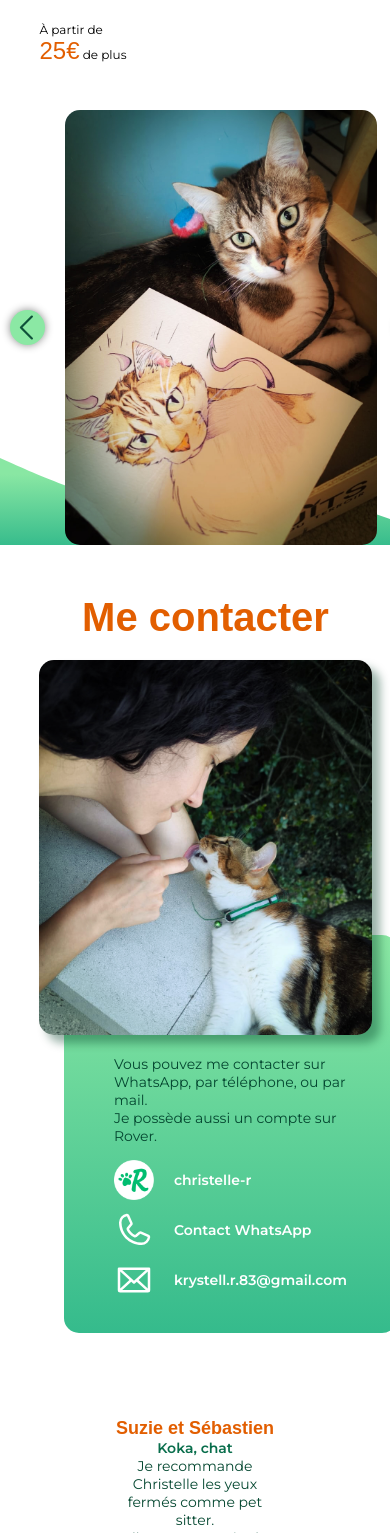
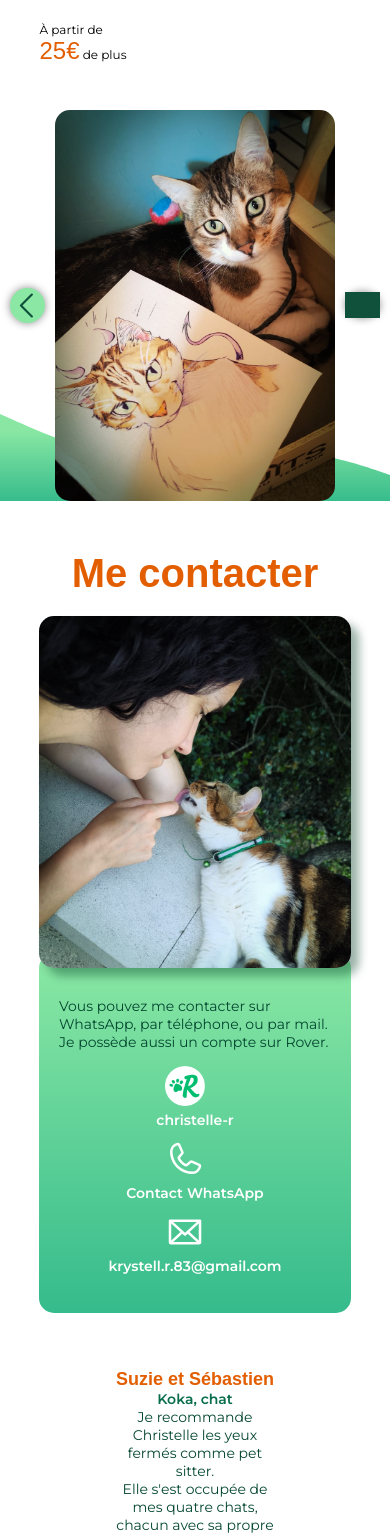
Before and after one commit to ChristelleRevol/Portfolio-2026, a React (Vite) app in the folder portfolio-2026/: page /pet-sitting in a window 390 px wide. Shown: the part 5250-6783 px from the top of the page. Built offline with nearby package versions, Linux system fonts and the light colour scheme; grey boxes are pictures that could not be loaded; a web font is replaced by a local one.

Commit message:
petcontact rectangle & text positions fixed

```diff
--- a/portfolio-2026/src/components/PetContact.jsx
+++ b/portfolio-2026/src/components/PetContact.jsx
@@ -17,7 +17,7 @@ const PetContact = () => {
 
   <div className="petcontact-rectangle-div">
     {/* <img src={Rectangle} alt="" className="petcontact-rectangle"/> */}
-    <div className="petcontact-rectangle"/>
+    <div className="petcontact-rectangle">
 
     <div className="petcontact-text-rectangle">
       <p>
@@ -46,6 +46,7 @@ const PetContact = () => {
       </div>
 
     </div>
+    </div>
   </div>
 
 </div>
--- a/portfolio-2026/src/styles/Pet-contact.css
+++ b/portfolio-2026/src/styles/Pet-contact.css
@@ -64,6 +64,9 @@
   background: #8BE8A4;
   background: linear-gradient(180deg, rgba(139, 232, 164, 1) 0%, rgba(53, 187, 140, 1) 100%);
   border-radius: 15px;
+
+  display: grid;
+  grid-template-columns: 1fr 1fr;
 }
 
 .petcontact-text-rectangle {
@@ -179,22 +182,22 @@
 
     display: grid;
     grid-template-columns: auto;
-    grid-template-rows: auto;
+    grid-template-rows: auto auto;
 
     width: 80%;
     justify-self: center;
   }
   .petcontact-rectangle {
     grid-column: 1;
-    grid-row: 1 / 2;
-    height: 135%;
-    margin-top: -100px;
+    grid-row: 1 / 3;
+    height: 115%;
+    margin-top: -15px;
     justify-self: center;
 
   }
   .petcontact-text-rectangle {
-    grid-column: 1;
-    grid-row: 1;
+    grid-column: 1/3;
+    grid-row: 2;
     width: 100%;
     padding: 20px 50px;
   }
@@ -217,3 +220,16 @@
     width: 85%;
   }
 }
+
+@media (max-width: 450px) {
+  .petcontact-rectangle-div {
+    width: 100%;
+  }
+  .petcontact-text-rectangle {
+    padding: 20px;
+  }
+  .petcontact-infos {
+    flex-direction: column;
+    gap: 5px;
+  }
+}
--- a/portfolio-2026/src/styles/Pet_dessin.css
+++ b/portfolio-2026/src/styles/Pet_dessin.css
@@ -158,13 +158,13 @@
 
 @media (max-width:1350px){
   .dessin-groupe-photos{
-    width: auto;
     margin: auto;
 
     align-items: center;
+    justify-content: center;
 
-    overflow-x:auto;
-    overflow-y:hidden;
+    /* overflow-x:auto;
+    overflow-y:hidden; */
 
     scrollbar-width:none;
   }
@@ -202,14 +202,6 @@
 
     justify-content:center;
     align-items:center;
-  }
-
-  .slider-btn, .left{
-    margin-right:20px;
-  }
-
-  .slider-btn, .right{
-    margin-left:20px;
   }
 
   .dessin-infos {
@@ -250,12 +242,4 @@
   .dessin-restants {
     font-size: 16px;
   }
-
-    .slider-btn, .left{
-    margin-right:10px;
-  }
-
-  .slider-btn, .right{
-    margin-left:10px;
-  }
 }
```
